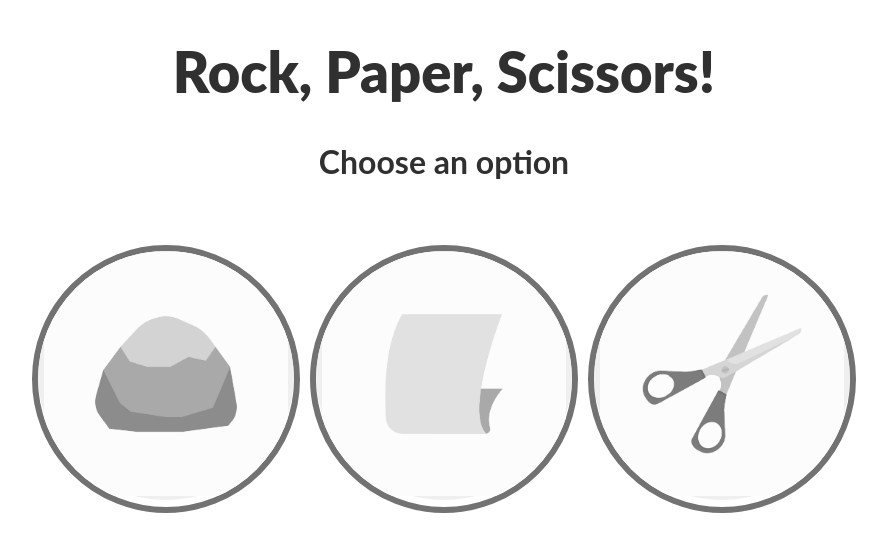
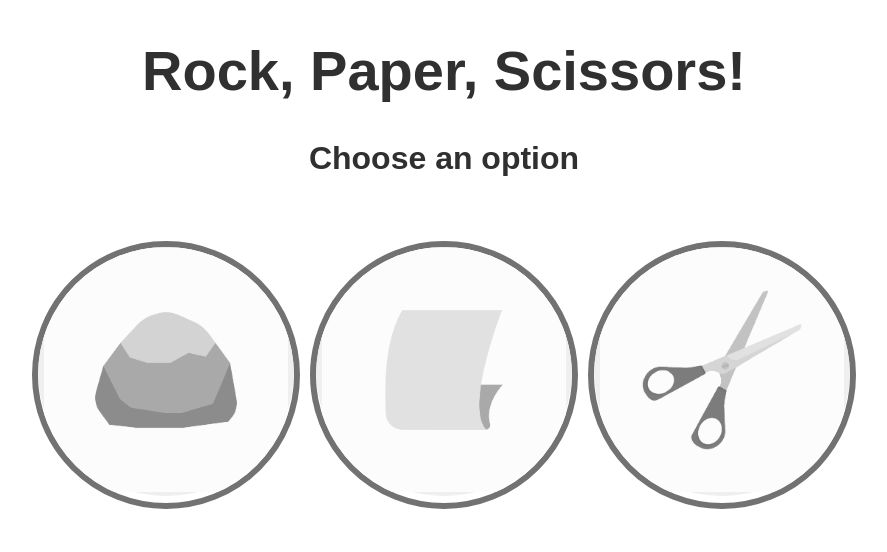
Before and after one commit to GenieDex/TOP-F03-RockPaperScissors, a plain HTML site: page index.html in a window 1280 px wide. Shown: the whole page, without its empty margins (196-1083 px from the left). Drawn offline with Linux system fonts and the light colour scheme.

Commit message:
Fixed an issue with CSS

```diff
--- a/styles.css
+++ b/styles.css
@@ -1,7 +1,7 @@
 
 @import url('https://fonts.googleapis.com/css2?family=Roboto:ital,wght@0,100;0,300;0,400;0,500;0,700;0,900;1,100;1,300;1,400;1,500;1,700&display=swap');
 * {
-    font-family: lato;
+    font-family: sans-serif;
     color: rgb(48, 48, 48);
 }
 button{
```
